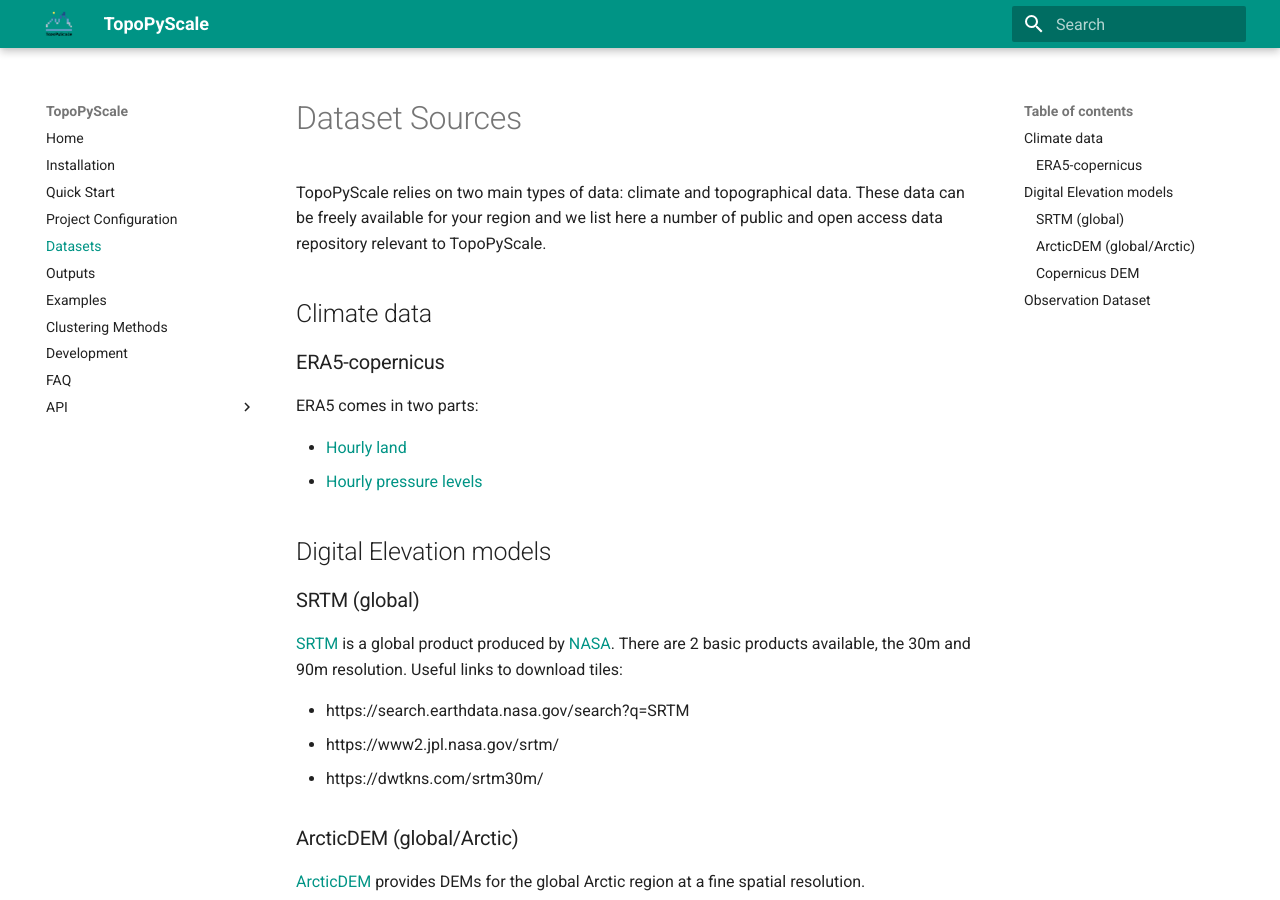
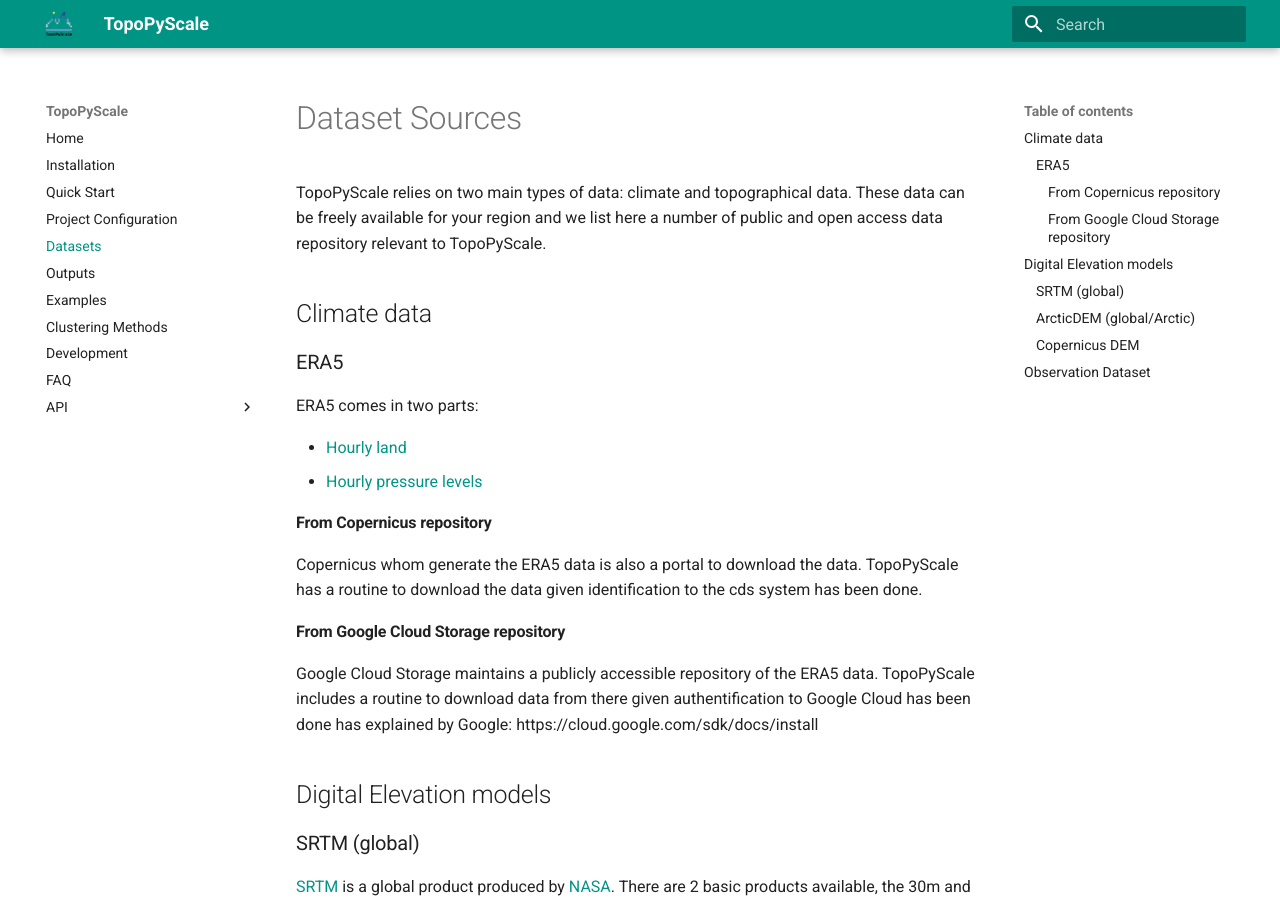
Before and after one commit to ArcticSnow/TopoPyScale_Documentation, an MkDocs documentation site: the page built from docs/04_datasetSources.md, in a window 1280 px wide and 900 px high. Built offline with MkDocs 1.6.1 and Material for MkDocs 9.7.7, drawn with Linux system fonts in a browser that asks for light colours.

Commit message:
added era5 from google

```diff
--- a/docs/04_datasetSources.md
+++ b/docs/04_datasetSources.md
@@ -4,11 +4,21 @@ TopoPyScale relies on two main types of data: climate and topographical data. Th
 
 ## Climate data
 
-### ERA5-copernicus
+### ERA5
+
 ERA5 comes in two parts:
 
 - [Hourly land](https://cds.climate.copernicus.eu/cdsapp#!/dataset/reanalysis-era5-land?tab=overview)
 - [Hourly pressure levels](https://cds.climate.copernicus.eu/cdsapp#!/dataset/reanalysis-era5-pressure-levels?tab=overview)
+
+#### From Copernicus repository
+
+Copernicus whom generate the ERA5 data is also a portal to download the data. TopoPyScale has a routine to download the data given identification to the cds system has been done.
+
+#### From Google Cloud Storage repository
+
+Google Cloud Storage maintains a publicly accessible repository of the ERA5 data. TopoPyScale includes a routine to download data from there given authentification to Google Cloud has been done has explained by Google: https://cloud.google.com/sdk/docs/install
+
 
 ## Digital Elevation models
 
```
Also changed, not shown: docs/01_install.md (+7 -0 lines), docs/03_configurationFile.md (+5 -2 lines).
